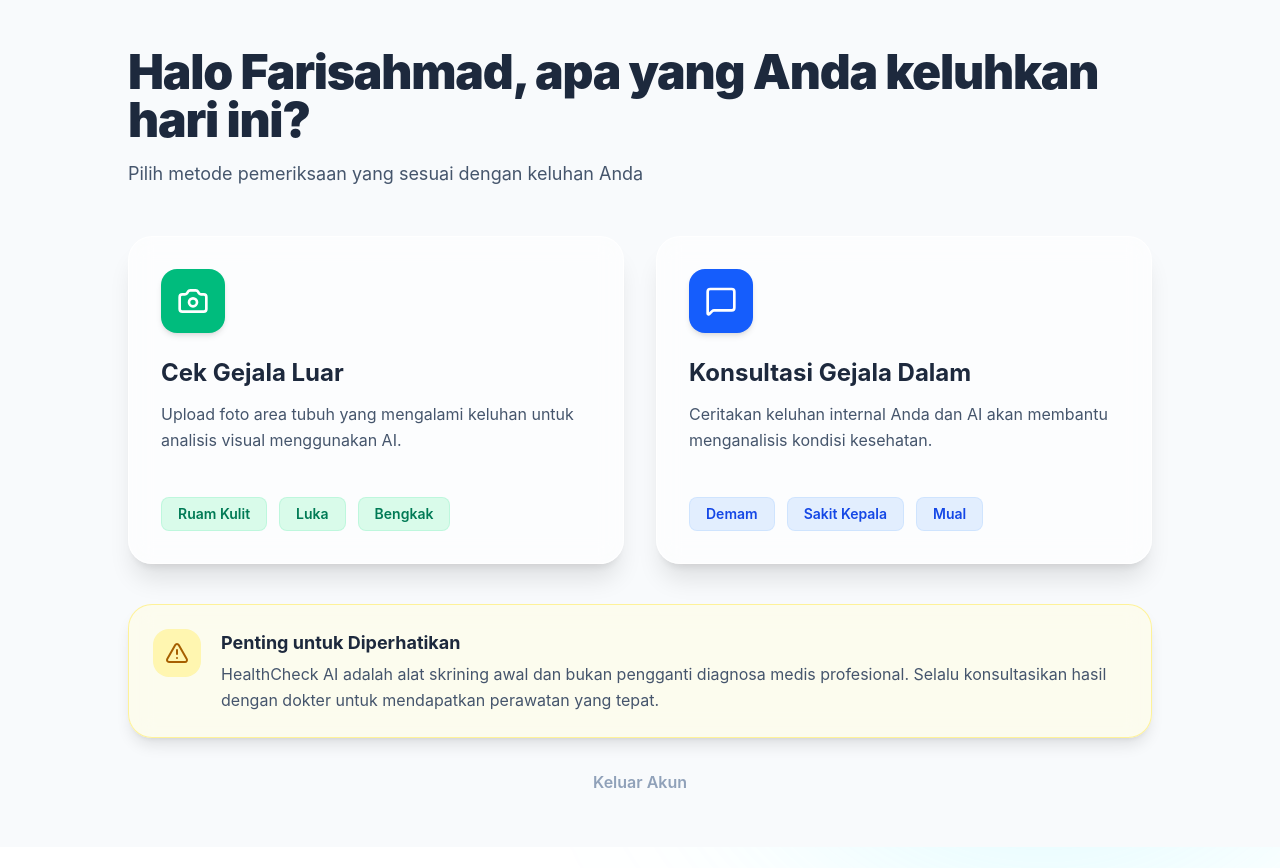
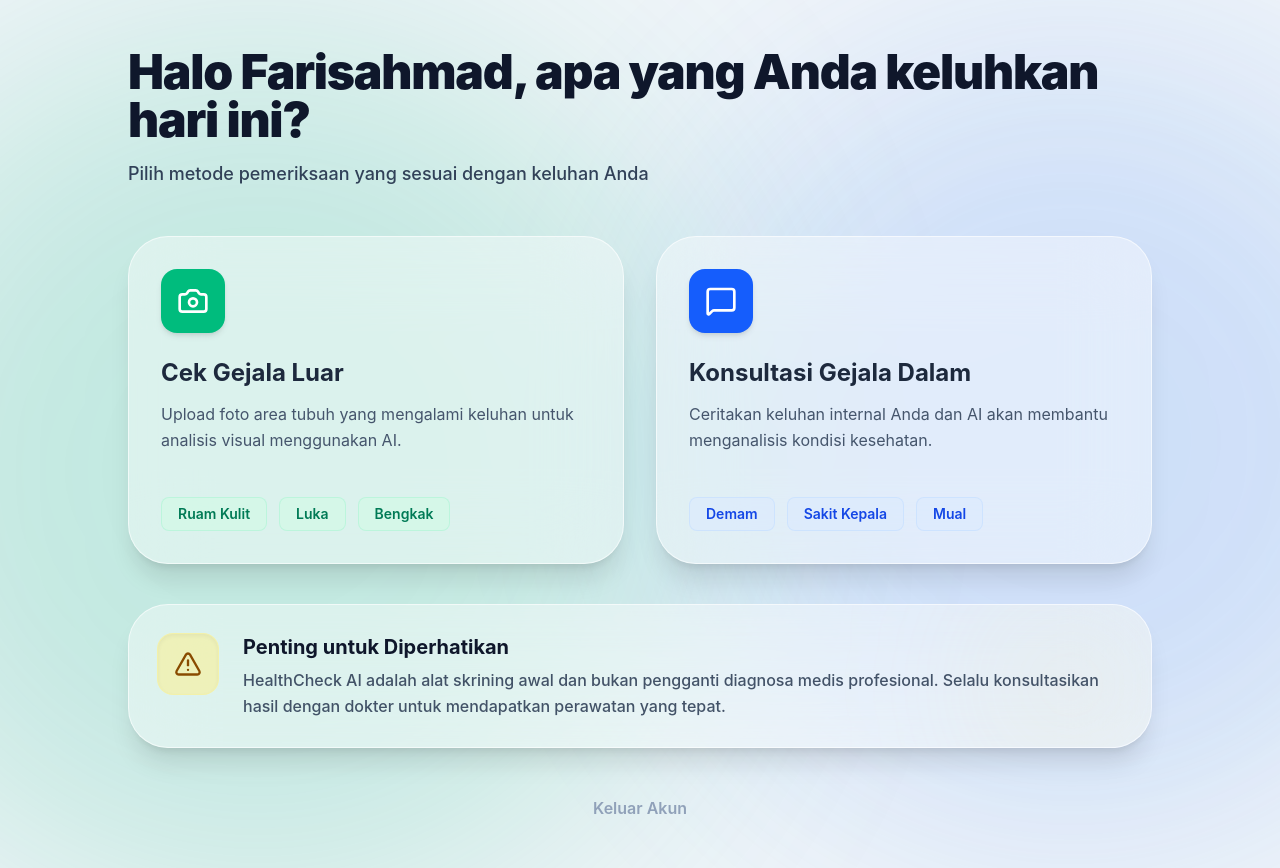
Before and after one commit to Fauzii28/lomba-web-design, a React (Vite) app: page /dashboard in a window 1280 px wide. Before the commit the page ends 847 px from the top, so only its background shows below. Built offline with nearby package versions, Linux system fonts and the light colour scheme.

Commit message:
nambahin fitur liquid yagesya

```diff
--- a/src/App.tsx
+++ b/src/App.tsx
@@ -7,6 +7,7 @@ import QuestionnairePage from './pages/QuestionnairePage';
 // Catatan: Di laptopmu pastikan filenya bernama AuthPage.tsx
 import AuthPage from './pages/AuthPage';
 // Import Halaman Dashboard buatan Bolt (Dashboard.tsx)
+import RegisterPage from './pages/RegisterPage';
 // Catatan: Di laptopmu pastikan filenya bernama Dashboard.tsx
 import Dashboard from './pages/Dashboard';
 
@@ -30,6 +31,7 @@ export default function App() {
         {/* Jalur Kuis */}
         <Route path="/questionnairepage" element={<QuestionnairePage />} />
 
+        <Route path="/registerpage" element={<RegisterPage />} />
         {/* --- BARU: Jalur Halaman Hasil --- */}
         <Route path="/upload-gejala" element={<UploadGejalaLuar />} />
         <Route path="/result" element={<ResultPage />} />
--- a/src/pages/Dashboard.tsx
+++ b/src/pages/Dashboard.tsx
@@ -1,40 +1,64 @@
-
 import { Camera, MessageSquare, AlertTriangle } from 'lucide-react';
 import { useNavigate } from 'react-router-dom';
 
 export default function Dashboard() {
   const navigate = useNavigate();
-
-  // Nanti nama ini bisa diambil dari memori login,
-  // untuk sekarang kita buat statis sesuai desainmu.
   const userName = "Farisahmad";
 
   return (
-    <div className="min-h-screen bg-[#F8FAFC] overflow-hidden relative font-sans p-6 md:p-12 flex items-center justify-center">
+    <div className="min-h-screen bg-slate-100 overflow-hidden relative font-sans p-6 md:p-12 flex items-center justify-center">
 
-      {/* --- EFEK LATAR BELAKANG AWAN BIRU (MESH GRADIENT) --- */}
-      <div className="fixed top-[-10%] left-[-10%] w-125 h-125 bg-blue-400/30 rounded-full blur-[120px] pointer-events-none -z-10"></div>
-      <div className="fixed bottom-[-10%] right-[-5%] w-150 h-150 bg-cyan-300/20 rounded-full blur-[120px] pointer-events-none -z-10"></div>
+      {/* --- EFEK AWAN HALUS (SUDAH MUNCUL & DIHALUSKAN) --- */}
+      {/* 1. Awan Biru - Kanan Tengah */}
+      <div
+        style={{
+          width: '800px',
+          height: '800px',
+          background: 'rgba(59, 130, 246, 0.25)', // Dibuat lebih soft (0.25)
+          filter: 'blur(120px)', // Blur dinaikkan lagi agar seperti awan
+          position: 'fixed',
+          top: '5%',
+          right: '-15%',
+          borderRadius: '50%',
+          zIndex: 0
+        }}
+        className="animate-pulse"
+      ></div>
 
+      {/* 2. Awan Hijau - Kiri Bawah */}
+      <div
+        style={{
+          width: '900px',
+          height: '900px',
+          background: 'rgba(16, 185, 129, 0.2)', // Hijau soft
+          filter: 'blur(130px)',
+          position: 'fixed',
+          bottom: '-15%',
+          left: '-15%',
+          borderRadius: '50%',
+          zIndex: 0
+        }}
+      ></div>
+
+      {/* --- KONTEN UTAMA --- */}
       <div className="max-w-5xl w-full relative z-10">
 
-        {/* --- HEADER (SAPAAN) --- */}
+        {/* HEADER */}
         <div className="mb-12">
-          <h1 className="text-4xl md:text-5xl font-black text-slate-800 tracking-tight mb-4">
+          <h1 className="text-4xl md:text-5xl font-black text-slate-900 tracking-tight mb-4">
             Halo {userName}, apa yang Anda keluhkan hari ini?
           </h1>
-          <p className="text-lg text-slate-600">
+          <p className="text-lg text-slate-700 font-medium">
             Pilih metode pemeriksaan yang sesuai dengan keluhan Anda
           </p>
         </div>
 
-        {/* --- DUA FITUR UTAMA (GLASSMORPHISM) --- */}
+        {/* DUA KARTU UTAMA (LIQUID GLASS) */}
         <div className="grid md:grid-cols-2 gap-8">
 
-          {/* Fitur 1: Cek Gejala Luar */}
           <div
             onClick={() => navigate('/upload-gejala')}
-            className="bg-white/60 backdrop-blur-md border border-white/80 rounded-3xl p-8 shadow-xl hover:shadow-2xl hover:-translate-y-1 transition-all cursor-pointer group"
+            className="bg-white/40 backdrop-blur-2xl border border-white/60 rounded-[2.5rem] p-8 shadow-xl hover:shadow-2xl hover:-translate-y-2 transition-all cursor-pointer group relative overflow-hidden"
           >
             <div className="bg-emerald-500 w-16 h-16 rounded-2xl flex items-center justify-center mb-6 shadow-md group-hover:scale-110 transition-transform">
               <Camera className="w-8 h-8 text-white" />
@@ -44,16 +68,15 @@ export default function Dashboard() {
               Upload foto area tubuh yang mengalami keluhan untuk analisis visual menggunakan AI.
             </p>
             <div className="flex gap-3 flex-wrap">
-              <span className="px-4 py-1.5 bg-emerald-100/80 text-emerald-700 rounded-lg text-sm font-semibold border border-emerald-200/50">Ruam Kulit</span>
-              <span className="px-4 py-1.5 bg-emerald-100/80 text-emerald-700 rounded-lg text-sm font-semibold border border-emerald-200/50">Luka</span>
-              <span className="px-4 py-1.5 bg-emerald-100/80 text-emerald-700 rounded-lg text-sm font-semibold border border-emerald-200/50">Bengkak</span>
+              <span className="px-4 py-1.5 bg-emerald-100/60 text-emerald-700 rounded-lg text-sm font-semibold border border-emerald-200/50">Ruam Kulit</span>
+              <span className="px-4 py-1.5 bg-emerald-100/60 text-emerald-700 rounded-lg text-sm font-semibold border border-emerald-200/50">Luka</span>
+              <span className="px-4 py-1.5 bg-emerald-100/60 text-emerald-700 rounded-lg text-sm font-semibold border border-emerald-200/50">Bengkak</span>
             </div>
           </div>
 
-          {/* Fitur 2: Konsultasi Gejala Dalam (Tersambung ke Kuis) */}
           <div
             onClick={() => navigate('/questionnairepage', { state: { tipeKuis: 'dalam' } })}
-            className="bg-white/60 backdrop-blur-md border border-white/80 rounded-3xl p-8 shadow-xl hover:shadow-2xl hover:-translate-y-1 transition-all cursor-pointer group"
+            className="bg-white/40 backdrop-blur-2xl border border-white/60 rounded-[2.5rem] p-8 shadow-xl hover:shadow-2xl hover:-translate-y-2 transition-all cursor-pointer group relative overflow-hidden"
           >
             <div className="bg-blue-600 w-16 h-16 rounded-2xl flex items-center justify-center mb-6 shadow-md group-hover:scale-110 transition-transform">
               <MessageSquare className="w-8 h-8 text-white" />
@@ -63,33 +86,41 @@ export default function Dashboard() {
               Ceritakan keluhan internal Anda dan AI akan membantu menganalisis kondisi kesehatan.
             </p>
             <div className="flex gap-3 flex-wrap">
-              <span className="px-4 py-1.5 bg-blue-100/80 text-blue-700 rounded-lg text-sm font-semibold border border-blue-200/50">Demam</span>
-              <span className="px-4 py-1.5 bg-blue-100/80 text-blue-700 rounded-lg text-sm font-semibold border border-blue-200/50">Sakit Kepala</span>
-              <span className="px-4 py-1.5 bg-blue-100/80 text-blue-700 rounded-lg text-sm font-semibold border border-blue-200/50">Mual</span>
+              <span className="px-4 py-1.5 bg-blue-100/60 text-blue-700 rounded-lg text-sm font-semibold border border-blue-200/50">Demam</span>
+              <span className="px-4 py-1.5 bg-blue-100/60 text-blue-700 rounded-lg text-sm font-semibold border border-blue-200/50">Sakit Kepala</span>
+              <span className="px-4 py-1.5 bg-blue-100/60 text-blue-700 rounded-lg text-sm font-semibold border border-blue-200/50">Mual</span>
             </div>
           </div>
 
         </div>
 
-        {/* --- SPANDUK PERINGATAN MEDIS --- */}
-        <div className="mt-10 bg-yellow-50/70 backdrop-blur-md border border-yellow-200/80 rounded-3xl p-6 flex gap-5 items-start shadow-lg">
-          <div className="bg-yellow-200/60 p-3 rounded-2xl text-yellow-700 shrink-0">
-            <AlertTriangle className="w-6 h-6" />
+        {/* --- SPANDUK PERINGATAN MEDIS (LIQUID GLASS + INTERAKSI) --- */}
+        <div
+          className="mt-10 bg-white/40 backdrop-blur-2xl border border-white/60 rounded-[2.5rem] p-7 flex gap-6 items-start shadow-xl relative overflow-hidden group
+          hover:border-yellow-400/50 hover:shadow-yellow-200/20 hover:-translate-y-1 transition-all duration-300 cursor-default"
+        >
+
+          {/* Efek Kilatan Cair (Liquid Glow) - Akan lebih terang saat di-hover */}
+          <div className="absolute top-0 right-0 w-40 h-40 bg-yellow-200/20 rounded-full blur-[80px] pointer-events-none -z-10 group-hover:bg-yellow-300/40 transition-all duration-500"></div>
+
+          {/* Ikon Peringatan dengan Animasi Getar Kecil saat Hover */}
+          <div className="bg-yellow-200/50 p-4 rounded-2xl text-yellow-800 shrink-0 shadow-inner border border-yellow-200/30 group-hover:scale-110 group-hover:rotate-3 transition-transform duration-300">
+            <AlertTriangle className="w-7 h-7" />
           </div>
+
           <div>
-            <h3 className="text-lg font-bold text-slate-800 mb-1">Penting untuk Diperhatikan</h3>
-            <p className="text-slate-600 leading-relaxed">
+            <h3 className="text-xl font-bold text-slate-900 mb-1.5 flex items-center gap-2">
+              Penting untuk Diperhatikan
+            </h3>
+            <p className="text-slate-700 leading-relaxed font-medium opacity-90">
               HealthCheck AI adalah alat skrining awal dan bukan pengganti diagnosa medis profesional. Selalu konsultasikan hasil dengan dokter untuk mendapatkan perawatan yang tepat.
             </p>
           </div>
         </div>
 
-        {/* --- TOMBOL KELUAR --- */}
-        <div className="mt-8 text-center">
-          <button
-            onClick={() => navigate('/')}
-            className="text-slate-400 hover:text-red-500 font-semibold transition-colors border-b border-transparent hover:border-red-500 pb-1"
-          >
+        {/* TOMBOL KELUAR */}
+        <div className="mt-12 text-center">
+          <button onClick={() => navigate('/')} className="text-slate-400 hover:text-red-500 font-semibold transition-colors">
             Keluar Akun
           </button>
         </div>
--- a/src/pages/LoginPage.tsx
+++ /dev/null
@@ -1,7 +0,0 @@
-export default function LoginPage() {
-  return (
-    <div className="min-h-screen flex items-center justify-center bg-blue-50">
-      <h1 className="text-4xl font-bold">Ini Halaman Login</h1>
-    </div>
-  );
-}
--- /dev/null
+++ b/src/pages/RegisterPage.tsx
@@ -0,0 +1,101 @@
+import { useState } from 'react';
+import { useNavigate } from 'react-router-dom';
+
+export default function RegisterPage() {
+  const navigate = useNavigate();
+  const [isLoading, setIsLoading] = useState(false);
+
+ const handleRegister = (e: React.FormEvent) => {
+    e.preventDefault();
+    setIsLoading(true);
+
+    // Simulasi mendaftarkan akun ke database selama 2 detik
+    setTimeout(() => {
+      // 1. (Opsional) Tampilkan notifikasi sukses di sini jika ada
+
+      // 2. Arahkan kembali ke Login, bukan Dashboard
+      navigate('/login'); // Sesuaikan dengan path login kamu, misal '/auth' atau '/login'
+
+      setIsLoading(false);
+      alert("Pendaftaran Berhasil! Silakan login dengan akun baru Anda.");
+    }, 2000);
+  };
+
+  return (
+    <div className="min-h-screen bg-slate-100 overflow-hidden relative font-sans flex items-center justify-center p-6">
+
+      {/* --- EFEK LATAR BELAKANG (HIJAU EMERALD UNTUK REGISTER) --- */}
+      <div
+        style={{ width: '700px', height: '700px' }}
+        className="fixed -top-[10%] -left-[10%] bg-emerald-500/25 rounded-full blur-[120px] pointer-events-none -z-10 animate-pulse"
+      ></div>
+      <div
+        style={{ width: '600px', height: '600px' }}
+        className="fixed -bottom-[10%] -right-[10%] bg-cyan-500/20 rounded-full blur-[120px] pointer-events-none -z-10"
+      ></div>
+
+      {/* --- CARD REGISTER (LIQUID GLASS) --- */}
+      <div className={`bg-white/40 backdrop-blur-2xl border border-white/60 p-10 rounded-[2.5rem] shadow-2xl w-full max-w-md relative z-10 transition-all duration-500 ${isLoading ? 'opacity-80 scale-[0.98]' : ''}`}>
+
+        <div className="text-center mb-8">
+          <h2 className="text-4xl font-black text-slate-900 mb-3 tracking-tight">Daftar Akun</h2>
+          <p className="text-slate-600 font-medium opacity-80">Mulai perjalanan sehatmu hari ini</p>
+        </div>
+
+        <form onSubmit={handleRegister} className="flex flex-col gap-5">
+          {/* Nama Lengkap */}
+          <div>
+            <label className="block text-sm font-bold text-slate-700 mb-2 ml-1">Nama Lengkap</label>
+            <input
+              type="text"
+              placeholder="Masukkan nama Anda"
+              required
+              className="w-full px-5 py-4 rounded-2xl bg-white/50 border border-white/80 focus:outline-none focus:border-emerald-400 focus:ring-4 focus:ring-emerald-400/10 transition-all text-slate-800 shadow-inner"
+            />
+          </div>
+
+          {/* Email */}
+          <div>
+            <label className="block text-sm font-bold text-slate-700 mb-2 ml-1">Email</label>
+            <input
+              type="email"
+              placeholder="email@contoh.com"
+              required
+              className="w-full px-5 py-4 rounded-2xl bg-white/50 border border-white/80 focus:outline-none focus:border-emerald-400 focus:ring-4 focus:ring-emerald-400/10 transition-all text-slate-800 shadow-inner"
+            />
+          </div>
+
+          {/* Password */}
+          <div>
+            <label className="block text-sm font-bold text-slate-700 mb-2 ml-1">Password</label>
+            <input
+              type="password"
+              placeholder="Minimal 8 karakter"
+              required
+              className="w-full px-5 py-4 rounded-2xl bg-white/50 border border-white/80 focus:outline-none focus:border-emerald-400 focus:ring-4 focus:ring-emerald-400/10 transition-all text-slate-800 shadow-inner"
+            />
+          </div>
+
+          <button
+            type="submit"
+            disabled={isLoading}
+            className="w-full bg-linear-to-r from-emerald-600 to-cyan-600 hover:from-emerald-700 hover:to-cyan-700 text-white font-bold py-4 rounded-2xl mt-4 shadow-lg shadow-emerald-500/30 transition-all flex items-center justify-center gap-2"
+          >
+            {isLoading ? (
+              <>
+                <div className="w-5 h-5 border-2 border-white/30 border-t-white rounded-full animate-spin"></div>
+                <span>Mendaftarkan...</span>
+              </>
+            ) : (
+              "Buat Akun Sekarang"
+            )}
+          </button>
+        </form>
+
+        <p className="text-center mt-8 text-sm text-slate-500 font-medium">
+          Sudah punya akun? <span onClick={() => navigate('/login')} className="text-emerald-600 font-bold cursor-pointer hover:underline">Masuk</span>
+        </p>
+      </div>
+    </div>
+  );
+}
```
Also changed, not shown: src/pages/AuthPage.tsx (+67 -21 lines).
